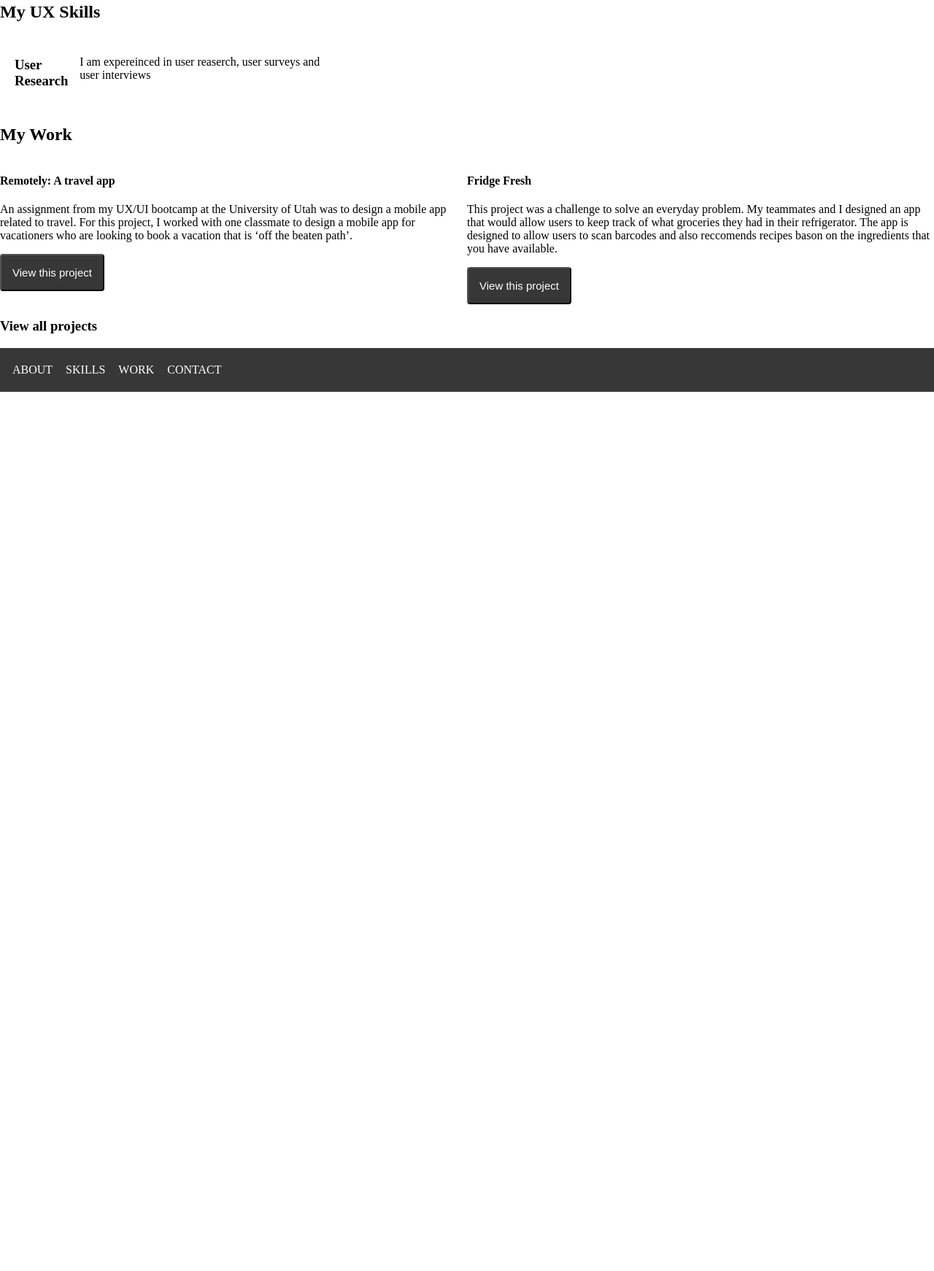
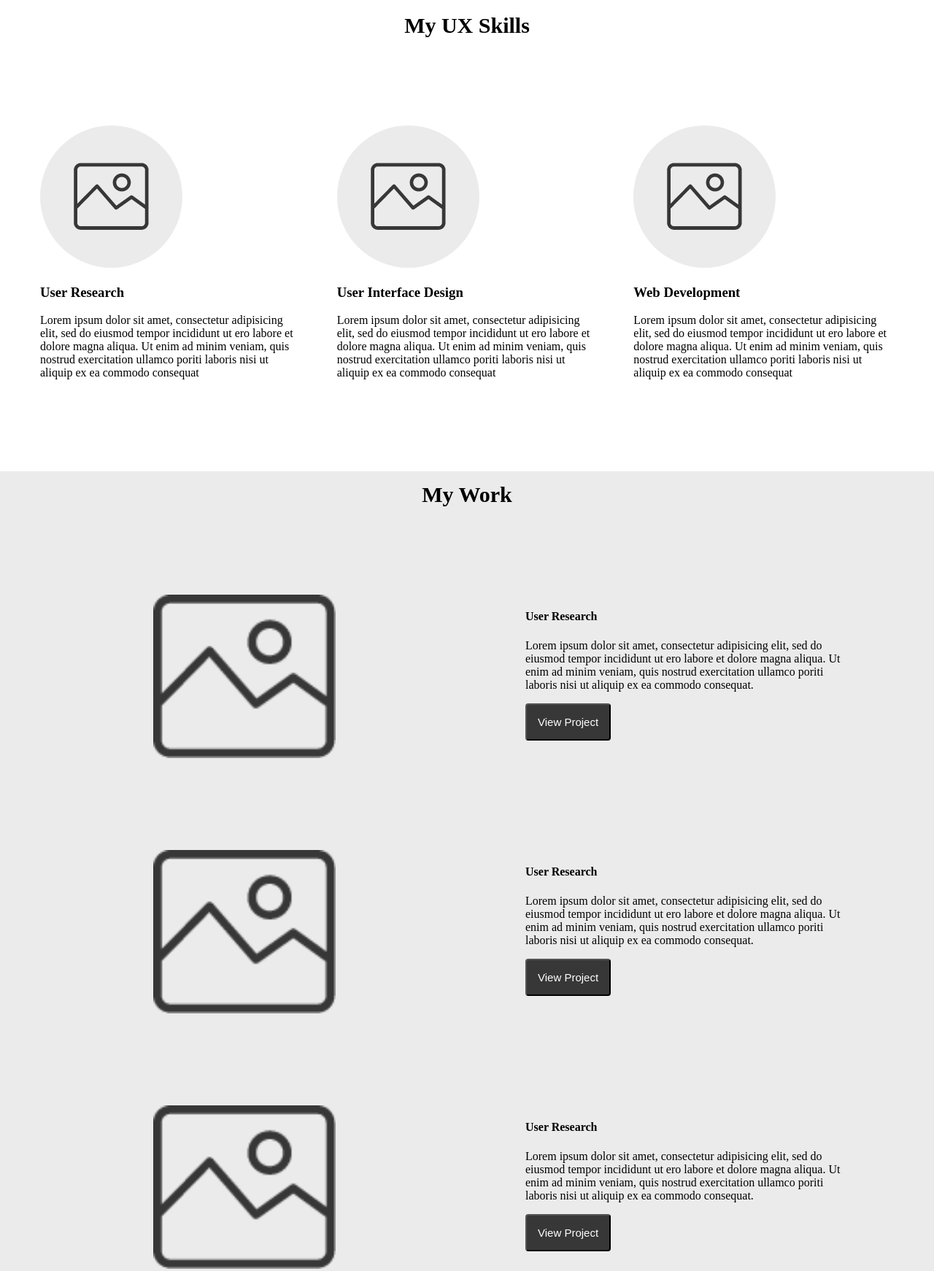
Before and after one commit to carlymahony/UX_UI_HW_18, a plain HTML site: page index.html in a window 1280 px wide. Shown: the part 698-2440 px from the top of the page at 73% size. Before the commit the page ends 1235 px from the top, so only its background shows below. Drawn offline with Linux system fonts and the light colour scheme.

Commit message:
updated css styling

```diff
--- a/css/style.css
+++ b/css/style.css
@@ -34,22 +34,6 @@ button {
   font-size: 15px;
   border-radius: 4px;
 }
-
-.flexContainer{
-  display: flex;
-  width: 33%;
-  margin: 10px;
-  padding:10px;
-}
-.myArea{
-  grid-area: myArea;
-}
-
-.workGrid{
-  display: grid;
-  grid-template-areas: 'myArea myArea myArea myArea myArea';
-}
-
 footer {
   background-color: #373738;
   padding: 5px;
@@ -63,3 +47,61 @@ footer li {
   display: inline-block;
   padding: 0px 7px;
 }
+.heading {
+  text-align: center;
+  padding: 15px 5px;
+  font-size: 30px;
+}
+/* My UX Skills Section */
+.flexContainer {
+  display: flex;
+  padding: 60px 30px;
+}
+.flexContainer div {
+  width: 33%;
+  padding: 25px;
+}
+
+/* My Work Section */
+.myWork {
+  padding: 60px 30px;
+  padding-top: 0;
+  background-color: #EBEBEB;
+}
+.workGrid {
+  display: grid;
+  grid-template-columns: 50% 50%;
+  grid-template-rows: 350px 350px 350px;
+  grid-template-areas:
+  "img1 content1"
+  "img2 content2"
+  "img3 content3"
+  ;
+}
+.workGrid img {
+  width: 100%;
+  max-width: 250px;
+  margin: 0 auto;
+  display: block;
+}
+.img1 {
+  grid-area: img1;
+}
+.img2 {
+  grid-area: img2;
+}
+.img3 {
+  grid-area: img3;
+}
+.img1, .img2, .img3, .content1, .content2, .content3 {
+  padding: 80px;
+}
+.content1 {
+  grid-area: content1;
+}
+.content2 {
+  grid-area: content2;
+}
+.content3 {
+  grid-area: content3;
+}
--- a/index.html
+++ b/index.html
@@ -1,7 +1,7 @@
 <!DOCTYPE html>
 <html>
   <head>
-    <title>Carly Mahony's Portfolio</title>
+    <title>Homework 17 Solved</title>
     <link href="css/style.css" type="text/css" rel="stylesheet">
   </head>
   <body>
@@ -21,34 +21,54 @@
         <p>lorem ipsum dolor sit amet, consectetur adipisicing elit, sed do eiusmod tempor incididunt ut ero labore et dolore magna aliqua.</p>
         <button>Download Resume</button>
       </div>
-
-       <!--  My UX Skills section coded using CSS flex -->
     </section>
-    <section class="mySkills">
-      <h1>My UX Skills</h1>
-      <div class="flexContainer">
-        <div img src="images/placeholder_pic.png alt=""></div>
-        <div><h3>User Research</h3></div>
-        <div><p>I am expereinced in user reaserch, user surveys and user interviews</p></div>
+    <h1 class="heading">My UX Skills</h1>
+    <section class="flexContainer">
+      <div>
+        <img src="images/placeholderSkill.png">
+        <h3>User Research</h3>
+        <p>Lorem ipsum dolor sit amet, consectetur adipisicing elit, sed do eiusmod tempor incididunt ut ero labore et dolore magna aliqua. Ut enim ad minim veniam, quis nostrud exercitation ullamco poriti laboris nisi ut aliquip ex ea commodo consequat</p>
+      </div>
+      <div>
+        <img src="images/placeholderSkill.png">
+        <h3>User Interface Design</h3>
+        <p>Lorem ipsum dolor sit amet, consectetur adipisicing elit, sed do eiusmod tempor incididunt ut ero labore et dolore magna aliqua. Ut enim ad minim veniam, quis nostrud exercitation ullamco poriti laboris nisi ut aliquip ex ea commodo consequat</p>
+      </div>
+      <div>
+        <img src="images/placeholderSkill.png">
+        <h3>Web Development</h3>
+        <p>Lorem ipsum dolor sit amet, consectetur adipisicing elit, sed do eiusmod tempor incididunt ut ero labore et dolore magna aliqua. Ut enim ad minim veniam, quis nostrud exercitation ullamco poriti laboris nisi ut aliquip ex ea commodo consequat</p>
       </div>
     </section>
-    <section class="MyWork">
-      <h1>My Work</h1>
+
+    <section class="myWork">
+      <h1 class="heading">My Work</h1>
       <div class="workGrid">
-        <div img src="images/placeholder_pic.png"></div>
-        <div>
-          <h4>Remotely: A travel app</h4>
-          <p>An assignment from my UX/UI bootcamp at the University of Utah was to design a mobile app related to travel.  For this project, I worked with one classmate to design a mobile app for vacationers who are looking to book a vacation that is ‘off the beaten path’.</p>
-          <button>View this project</button>
+        <div class="img1">
+          <img src="images/placeholder_picture.png">
         </div>
-        <div img src="images/placeholder_pic@2x.png"></div>
-        <div>
-          <h4>Fridge Fresh</h4>
-          <p>This project was a challenge to solve an everyday problem.  My teammates and I designed an app that would allow users to keep track of what groceries they had in their refrigerator. The app is designed to allow users to scan barcodes and also reccomends recipes bason on the ingredients that you have available.</p>
-          <button>View this project</button>
+        <div class="content1">
+          <h4>User Research</h4>
+          <p>Lorem ipsum dolor sit amet, consectetur adipisicing elit, sed do eiusmod tempor incididunt ut ero labore et dolore magna aliqua. Ut enim ad minim veniam, quis nostrud exercitation ullamco poriti laboris nisi ut aliquip ex ea commodo consequat.</p>
+          <button>View Project</button>
+        </div>
+        <div class="img2">
+          <img src="images/placeholder_picture.png">
+        </div>
+        <div class="content2">
+          <h4>User Research</h4>
+          <p>Lorem ipsum dolor sit amet, consectetur adipisicing elit, sed do eiusmod tempor incididunt ut ero labore et dolore magna aliqua. Ut enim ad minim veniam, quis nostrud exercitation ullamco poriti laboris nisi ut aliquip ex ea commodo consequat.</p>
+          <button>View Project</button>
+        </div>
+        <div class="img3">
+          <img src="images/placeholder_picture.png">
+        </div>
+        <div class="content3">
+          <h4>User Research</h4>
+          <p>Lorem ipsum dolor sit amet, consectetur adipisicing elit, sed do eiusmod tempor incididunt ut ero labore et dolore magna aliqua. Ut enim ad minim veniam, quis nostrud exercitation ullamco poriti laboris nisi ut aliquip ex ea commodo consequat.</p>
+          <button>View Project</button>
         </div>
       </div>
-      <h3>View all projects</h3>
     </section>
     <footer>
       <ul>
```
Also changed, not shown: images/darkLogo.png (added), images/hero.jpeg (added), images/lightLogo.png (added), images/personalPhoto.jpg (added), images/placeholderSkill.png (added), images/placeholderSkill@2x.png (added).
